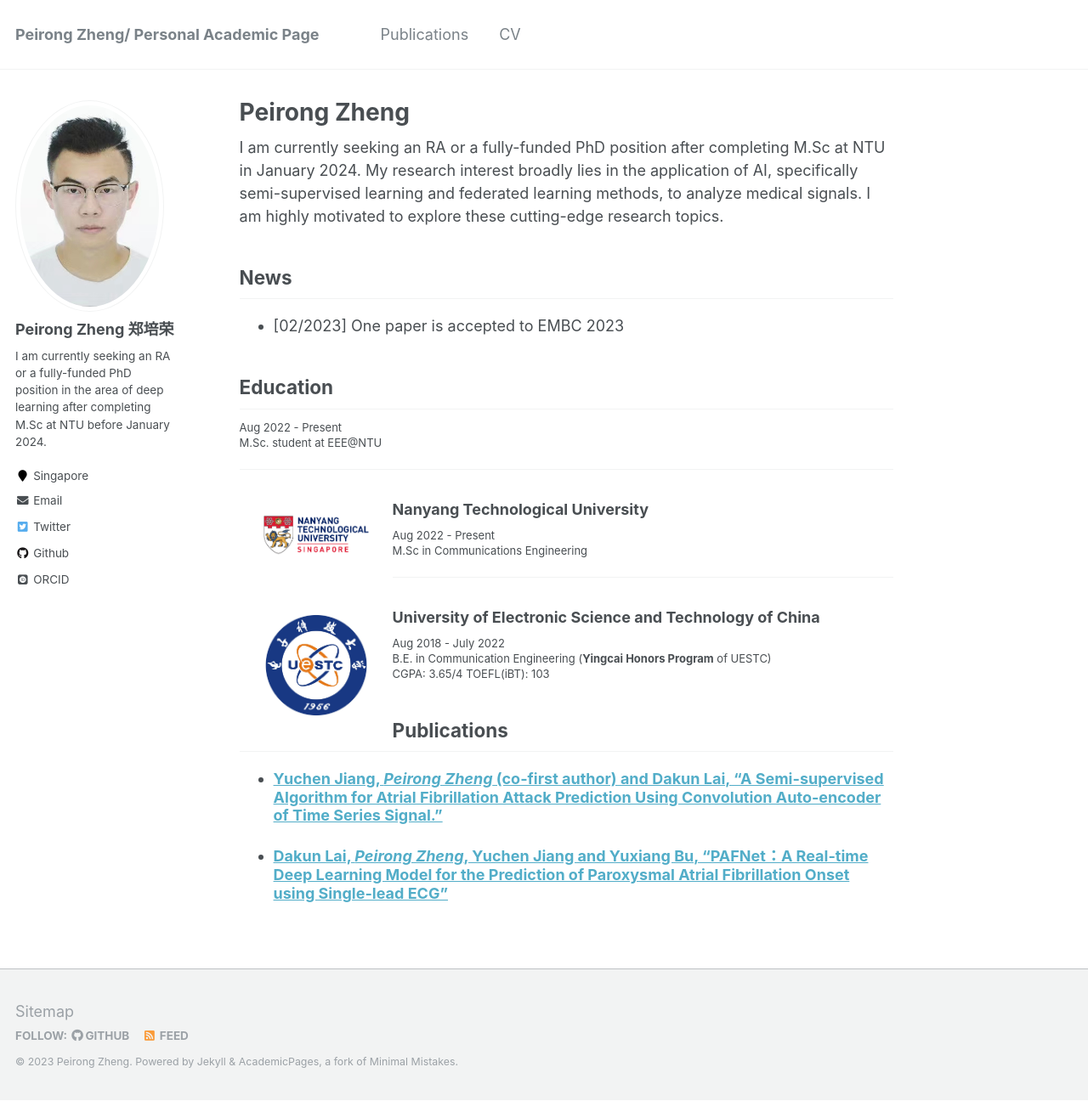
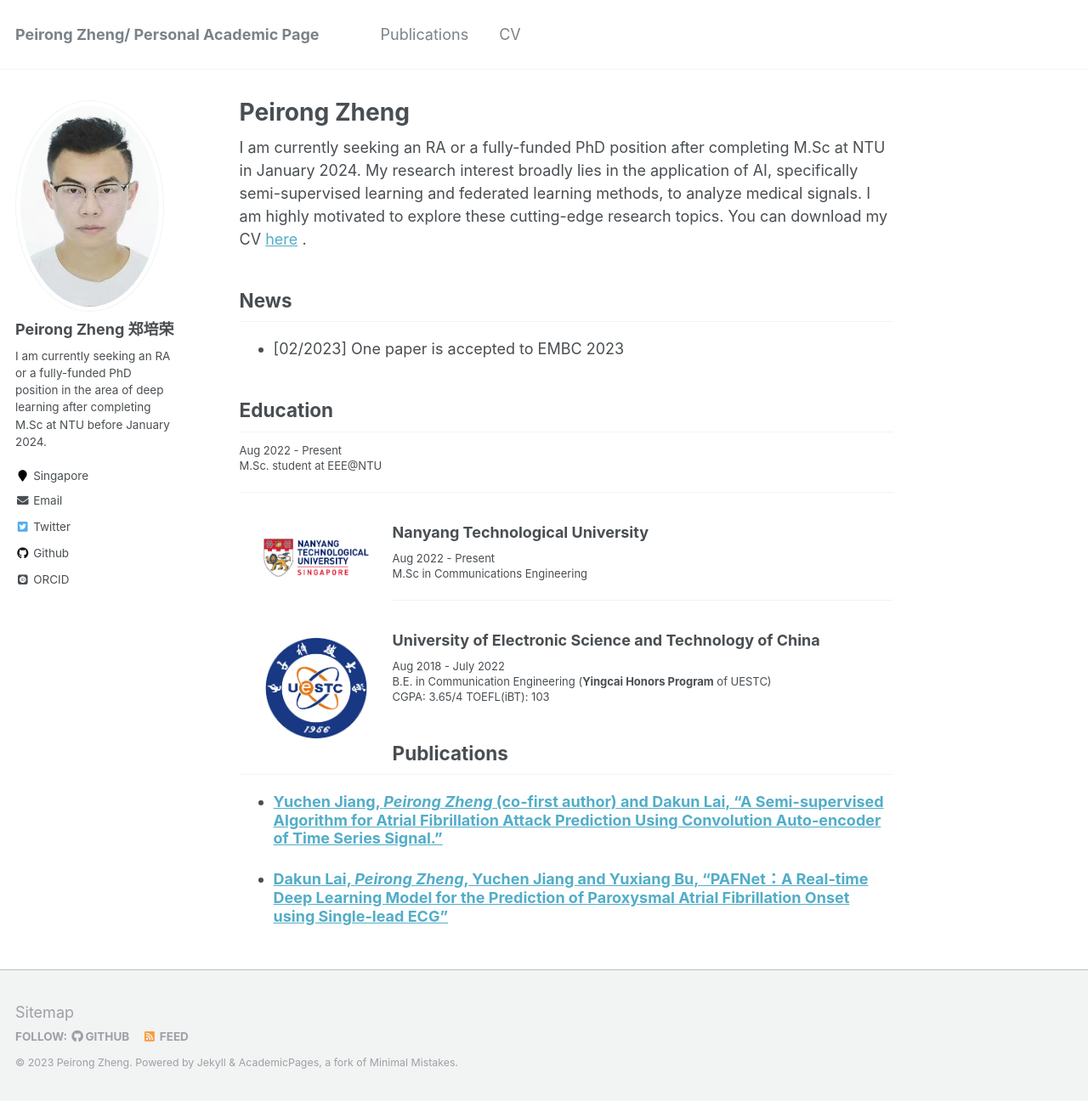
Before and after one commit to zhengpeirong/onlineAcademicCV, a Jekyll site: the page built from _pages/about.md, in a window 1280 px wide and 1296 px high. Shown: the whole window at 85% size. Built offline with Jekyll 4.4.1, drawn with Linux system fonts in a browser that asks for light colours; some web fonts are replaced.

Commit message:
add pdf version of CV to be downloaded.

```diff
--- a/_pages/about.md
+++ b/_pages/about.md
@@ -7,7 +7,7 @@ redirect_from:
   - /about/
   - /about.html
 ---
-I am currently seeking an RA or a fully-funded PhD position after completing M.Sc at NTU in January 2024. My research interest broadly lies in the application of AI, specifically semi-supervised learning and federated learning methods, to analyze medical signals. I am highly motivated to explore these cutting-edge research topics.
+I am currently seeking an RA or a fully-funded PhD position after completing M.Sc at NTU in January 2024. My research interest broadly lies in the application of AI, specifically semi-supervised learning and federated learning methods, to analyze medical signals. I am highly motivated to explore these cutting-edge research topics. You can download my CV [here](../files/CV-Zheng Peirong.pdf) .
 
 ## News
 
```
Also changed, not shown: _pages/cv.md (+1 -8 lines), 1 other file.
